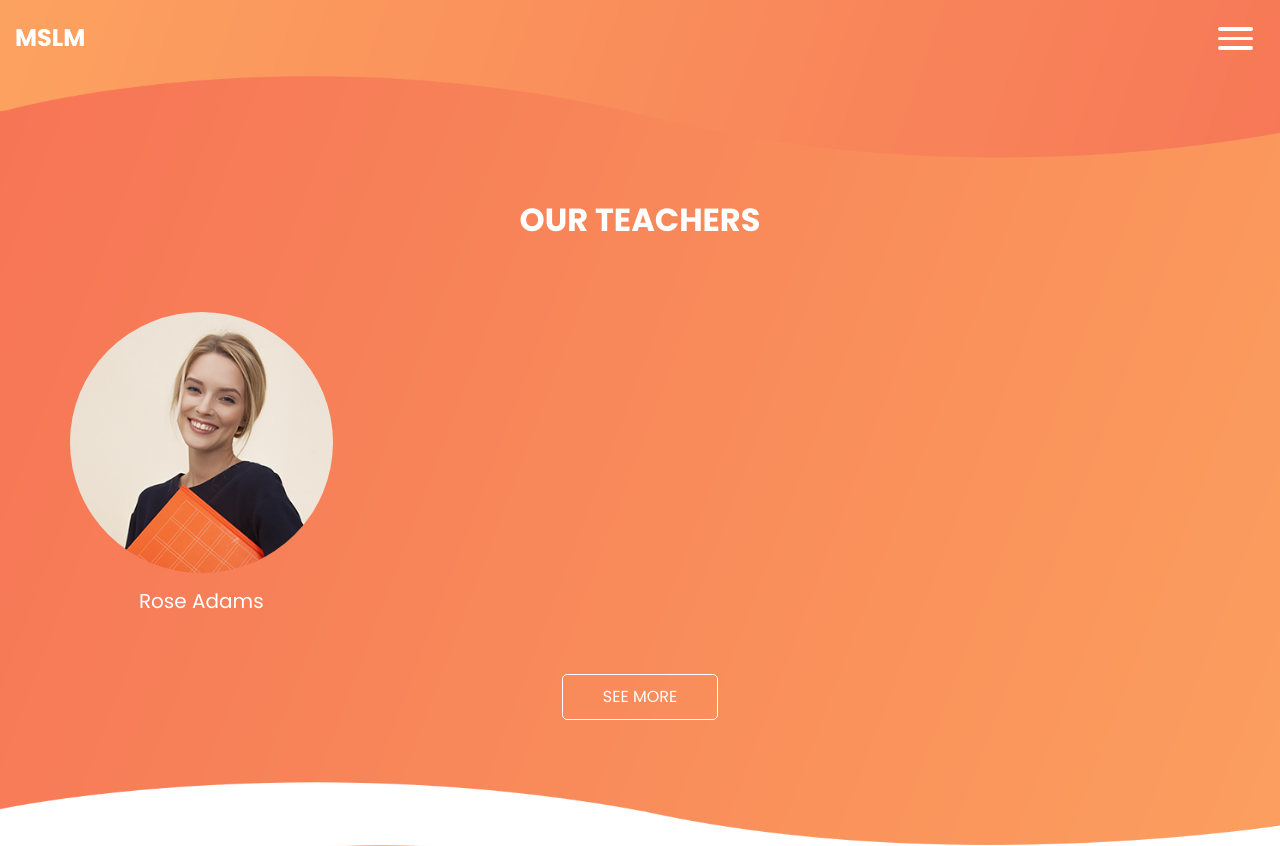
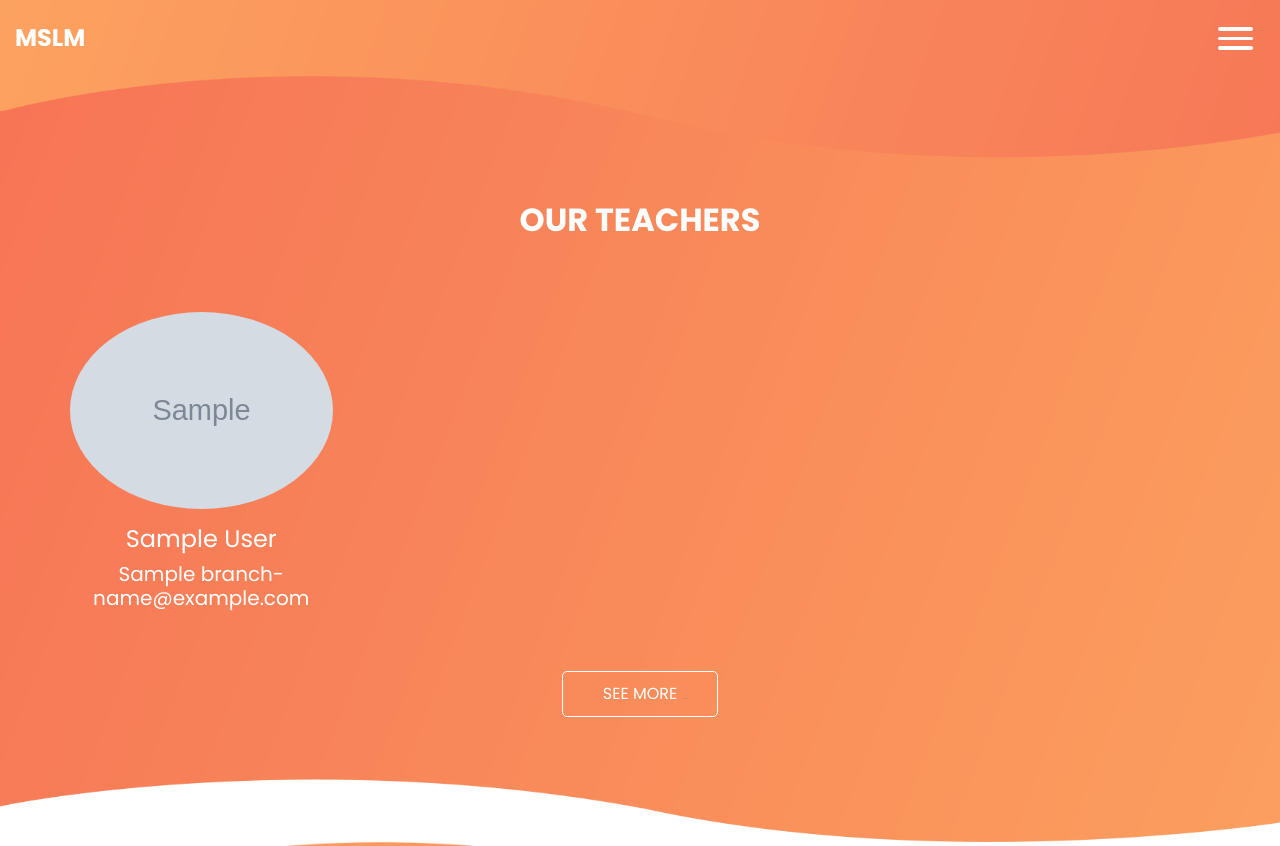
Before and after one commit to mslmyrtd/django-project, a Django app: template home/templates/home/teacher.html in a window 1280 px wide. Shown: the top 846 px of the page. Run offline with Django 3.2, Linux system fonts and the light colour scheme; the template is opened without the code that fills it: most values are stand-ins (such as "Sample title", 1, 10 or a date in 2020); grey boxes marked "Sample" are stand-in pictures; some libraries are stand-ins or nearby versions; some web fonts are replaced.

Commit message:
teacher page uploaded

```diff
--- a/home/templates/home/teacher.html
+++ b/home/templates/home/teacher.html
@@ -13,23 +13,28 @@
       </div>
       <div class="teacher_container layout_padding2">
         <div class="row">
+          {% for teacher in teachers %}
           <div class="col-md-3 col-sm-6">
             <div class="box">
               <div class="img-box">
-                <img class="" src="{% static 'images/teacher-1.jpg' %}"  alt="Card image cap">
+                <img class="" src="{{teacher.image.url}}"  alt="Card image cap">
               </div>
               <div class="detail-box">
                 <p>
+                  <h4>
+                    {{teacher.first_name}}  {{teacher.last_name}}
+                  </h4>
                   <h5>
-                    Rose Adams
+                     {{teacher.branch}}-{{teacher.email_teacher}}
                   </h5>
                 </p>
               </div>
             </div>
           </div>
-
+      {% endfor %}
         </div>
       </div>
+
       <div class="btn-box">
         <a href="">
           See More
```
Also changed, not shown: home/views.py (+6 -1 lines), teacher/teacher-1.jpg (added), teacher/teacher-2.jpg (added), teacher/teacher-3.jpg (added), teacher/teacher-4.jpg (added).
